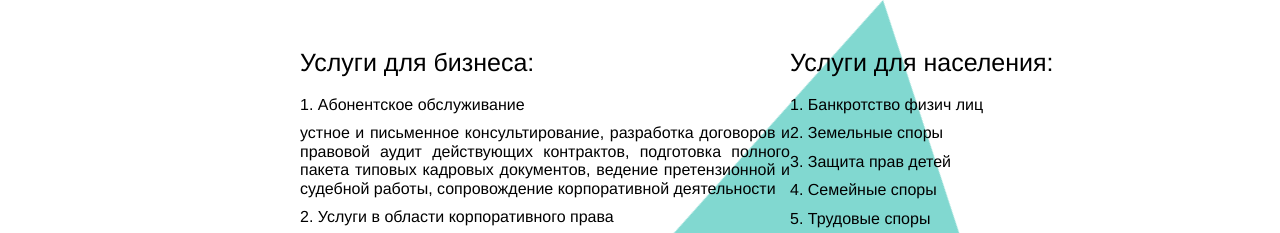
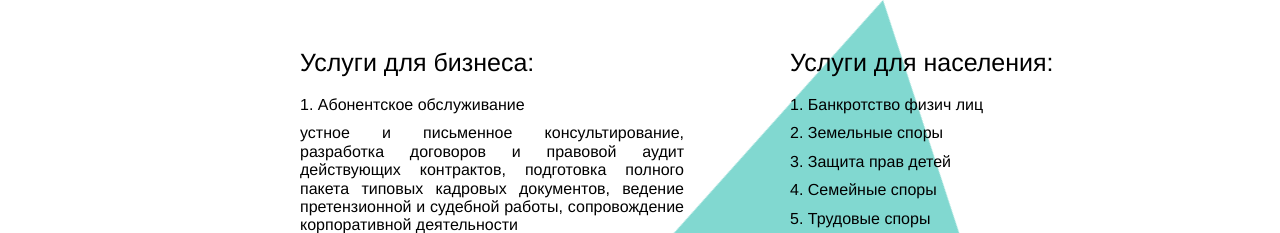
Before and after one commit to MariaMMS1984/Lida, a plain HTML site: page index.html in a window 1280 px wide. Both pictures are taken after a click on the item "1. Абонентское обслуживание". Shown: the part 502-735 px from the top of the page. Drawn offline with Linux system fonts and the light colour scheme.

Commit message:
комментарий к коммиту

```diff
--- a/blocks/services/__bigtext/services__bigtext.css
+++ b/blocks/services/__bigtext/services__bigtext.css
@@ -8,5 +8,5 @@
     height: auto;
     z-index: 1;
     text-align: justify;
-    max-width: 85vw;
+    max-width: 30vw;
 }
```
